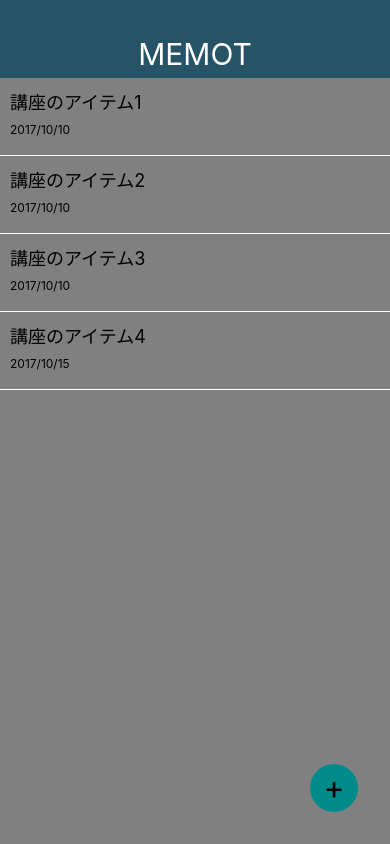
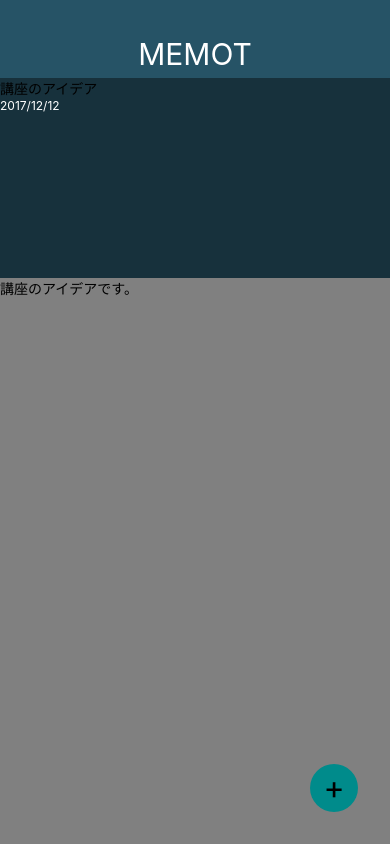
Before and after one commit to SeijiBando/MemoApp, a React Native app: screen / in a window 390 px wide. Built offline with nearby package versions, Linux system fonts and the light colour scheme.

Commit message:
expo ni hanei sarenai...

```diff
--- a/App.js
+++ b/App.js
@@ -1,7 +1,7 @@
 import React from 'react';
 import { StyleSheet, View } from 'react-native';
 
-import MemoListScreen from './src/screens/MemoListScreen';
+import MemoDetailScreen from './src/screens/MemoDetailScreen';
 import Appbar from './src/components/Appbar';
 
 const styles = StyleSheet.create({
@@ -19,7 +19,7 @@
     return (
       <View style={styles.container}>
         <Appbar />
-        <MemoListScreen />
+        <MemoDetailScreen />
       </View>
     );
   }
--- /dev/null
+++ b/src/screens/MemoDetailScreen.js
@@ -0,0 +1,49 @@
+import React from 'react';
+import { StyleSheet, View, Text } from 'react-native';
+
+import CircleButton from '../elements/CircleButton';
+
+const styles = StyleSheet.create({
+  container: {
+    flex: 1,
+    width: '100%',
+  },
+  memoHeader: {
+    height: 200,
+    backgroundColor: '#17313C',
+  },
+  memoHeaderTitle: {
+    fontSize: 20,
+    fontWeight: 'bold',
+    color: '#fff',
+  },
+  memoHeaderDate: {
+    fontSize: 12,
+    color: '#fff',
+  },
+});
+
+class MemoDetailScreen extends React.Component {
+  render() {
+    return (
+      <View style={styles.container}>
+        <View>
+          <View style={styles.memoHeader}>
+            <Text style={styles.memoGeaderTitle}>講座のアイデア</Text>
+            <Text style={styles.memoHeaderDate}>2017/12/12</Text>
+          </View>
+        </View>
+
+        <View style={styles.memoContent}>
+          <Text>
+            講座のアイデアです。
+          </Text>
+        </View>
+
+        <CircleButton>+</CircleButton>
+      </View>
+    );
+  }
+}
+
+export default MemoDetailScreen;
```
